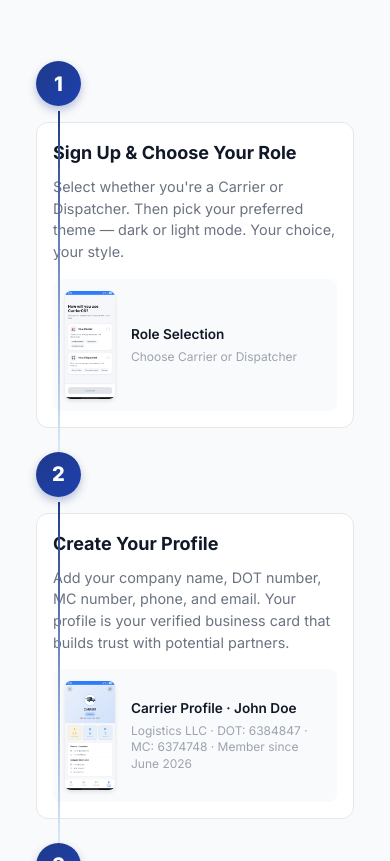
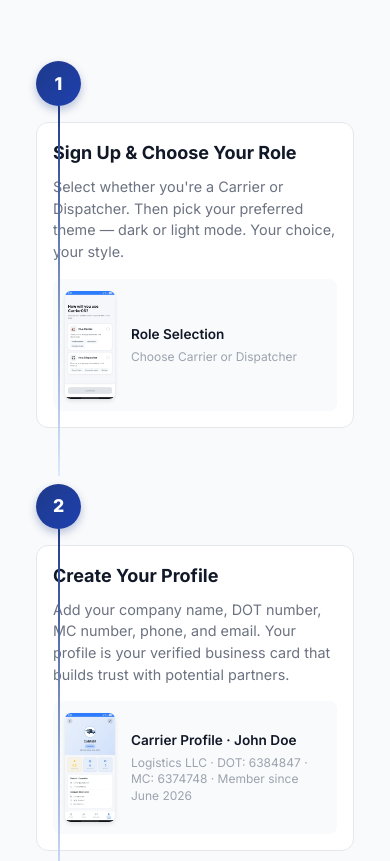
Before and after one commit to syeda-fatimaah/carrieros-landing-page, a plain HTML site: page index.html in a window 390 px wide. Shown: the part 11139-12000 px from the top of the page. Drawn offline with Linux system fonts and the light colour scheme.

Commit message:
Fix workflow step line overlapping on mobile

```diff
--- a/styles.css
+++ b/styles.css
@@ -1356,6 +1356,19 @@ body {
 
     .workflow-step {
         gap: 1rem;
+        margin-bottom: 2rem;
+    }
+
+    .workflow-step:not(:last-child)::after {
+        left: 22px;
+        top: 45px;
+        bottom: -48px;
+    }
+
+    .step-number {
+        width: 45px;
+        height: 45px;
+        font-size: 1.1rem;
     }
 
     .step-content {
```
